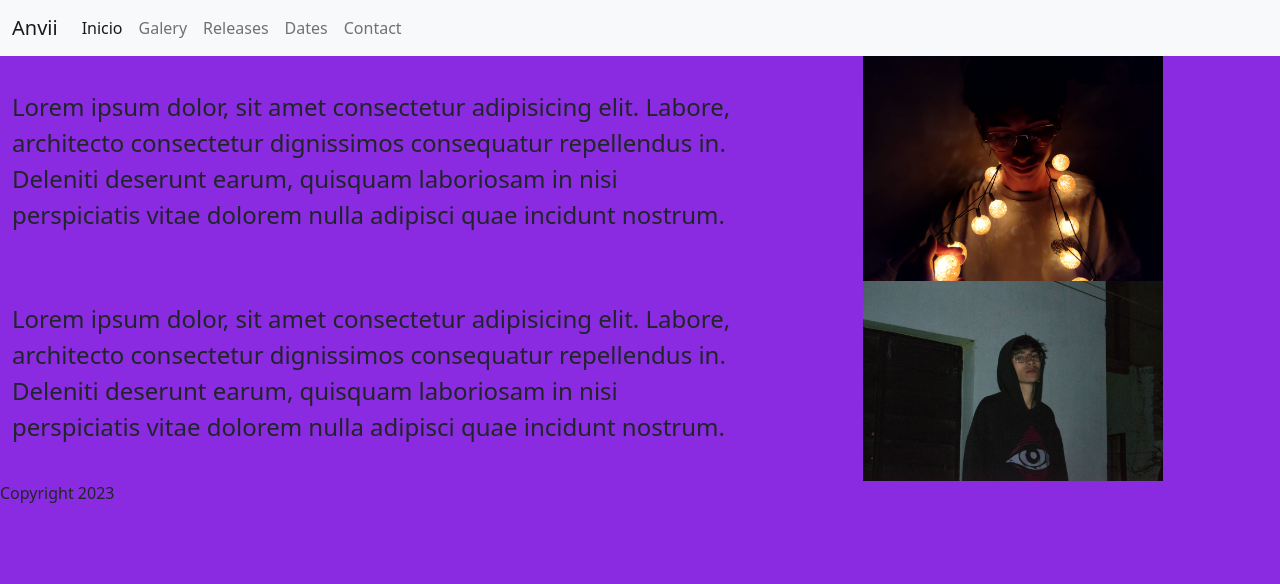
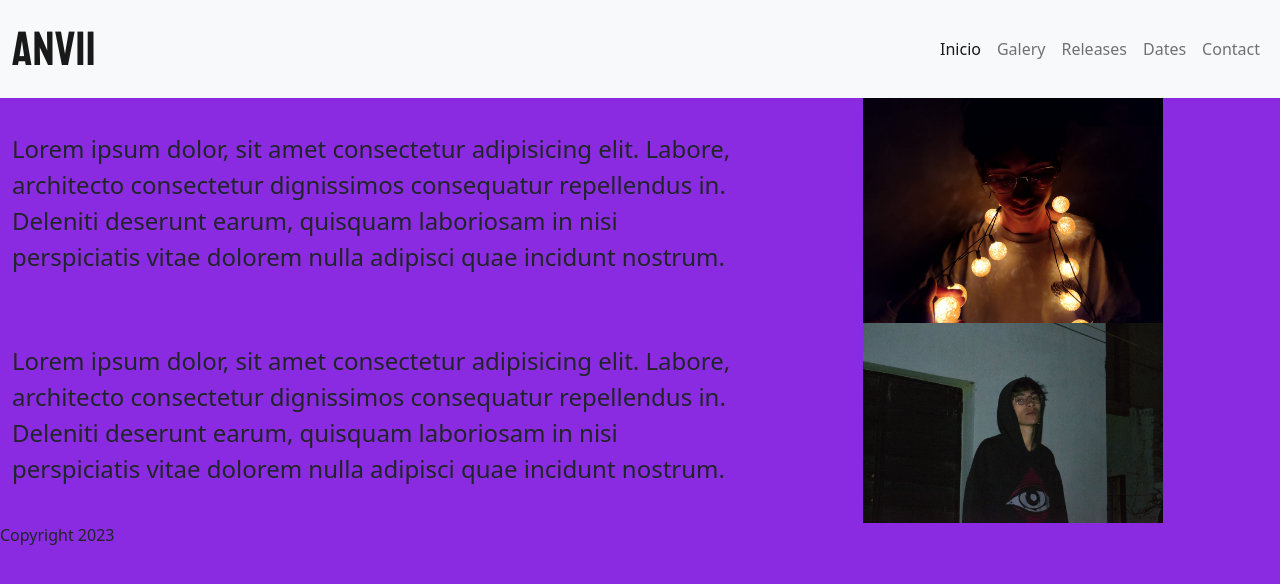
Before and after one commit to FedericoAballay/Proyecto-Anvii-Coderhouse, a plain HTML site: page index.html in a window 1280 px wide. Drawn offline with nearby package versions, Linux system fonts and the light colour scheme.

Commit message:
cambio de logo

```diff
--- a/css/style.css
+++ b/css/style.css
@@ -21,6 +21,7 @@ body {
 .logo {
     font-size: 3rem;
     color: aliceblue;
+    font-family: 'Staatliches', cursive;
 
 }
 .logo:hover{
--- a/index.html
+++ b/index.html
@@ -1,6 +1,9 @@
     <!DOCTYPE html>
 <html lang="en">
 <head>
+    <link rel="preconnect" href="https://fonts.googleapis.com">
+    <link rel="preconnect" href="https://fonts.gstatic.com" crossorigin>
+    <link href="https://fonts.googleapis.com/css2?family=Staatliches&display=swap" rel="stylesheet">
     <meta charset="UTF-8">
     <meta http-equiv="X-UA-Compatible" content="IE=edge">
     <meta name="viewport" content="width=device-width, initial-scale=1.0">
@@ -13,11 +16,11 @@
    <header>
     <nav class="navbar navbar-expand-lg navbar-light bg-light">
         <div class="container-fluid">
-          <a class="navbar-brand" href="./index.html">Anvii</a>
+          <a class="navbar-brand logo" href="./index.html">Anvii</a>
           <button class="navbar-toggler" type="button" data-bs-toggle="collapse" data-bs-target="#navbarNav" aria-controls="navbarNav" aria-expanded="false" aria-label="Toggle navigation">
             <span class="navbar-toggler-icon"></span>
           </button>
-          <div class="collapse navbar-collapse" id="navbarNav">
+          <div class="collapse navbar-collapse justify-content-end" id="navbarNav">
             <ul class="navbar-nav">
               <li class="nav-item">
                 <a class="nav-link active" aria-current="page" href="#">Inicio</a>
```
Also changed, not shown: vistas/contact.html (+1 -1 lines), vistas/dates.html (+1 -1 lines), vistas/galery.html (+1 -1 lines), vistas/releases.html (+1 -1 lines).
